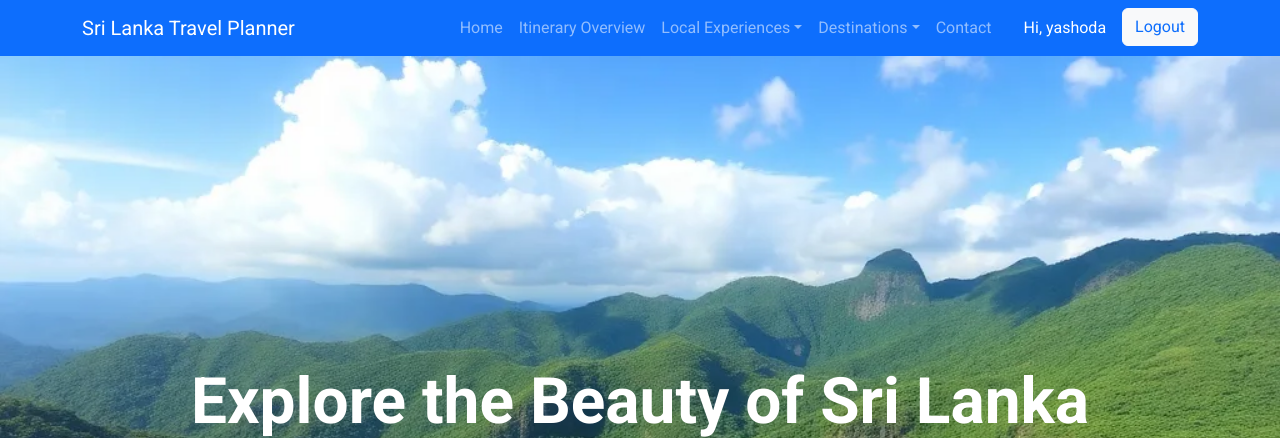
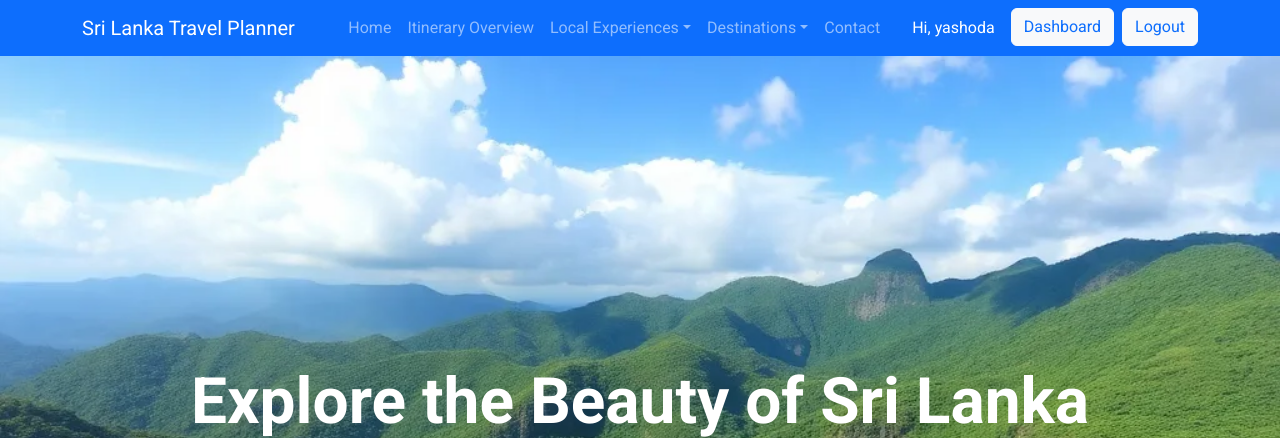
Before and after one commit to Kalpi2002/travel_planner2, a PHP site: page /travel_5926/index.php in a window 1280 px wide. Shown: the top 438 px of the page. Run offline with PHP 8.4, Linux system fonts and the light colour scheme; a user stored in the database is signed in.

Commit message:
Update navbar.php

```diff
--- a/travel_5926/navbar.php
+++ b/travel_5926/navbar.php
@@ -45,7 +45,9 @@ if (session_status() === PHP_SESSION_NONE) {
             <li class="nav-item d-flex align-items-center ms-3">
             <span class="nav-link text-white">Hi, <?= htmlspecialchars($_SESSION['username']) ?></span>
           </li>
-
+          <li class="nav-item">
+            <a class="btn btn-light text-primary ms-2" href="dash.php?">Dashboard</a>
+          </li>
           <li class="nav-item">
             <a class="btn btn-light text-primary ms-2" href="auth/logout.php">Logout</a>
           </li>
```
